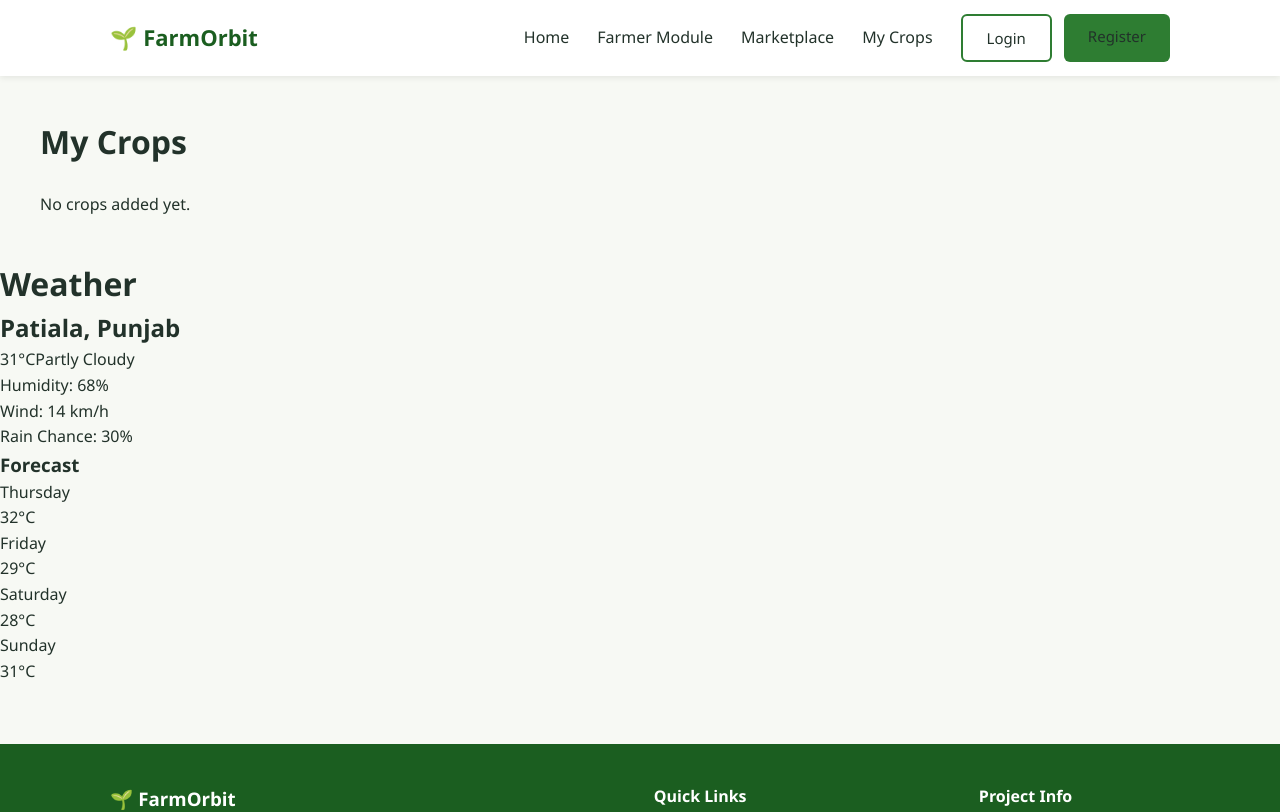
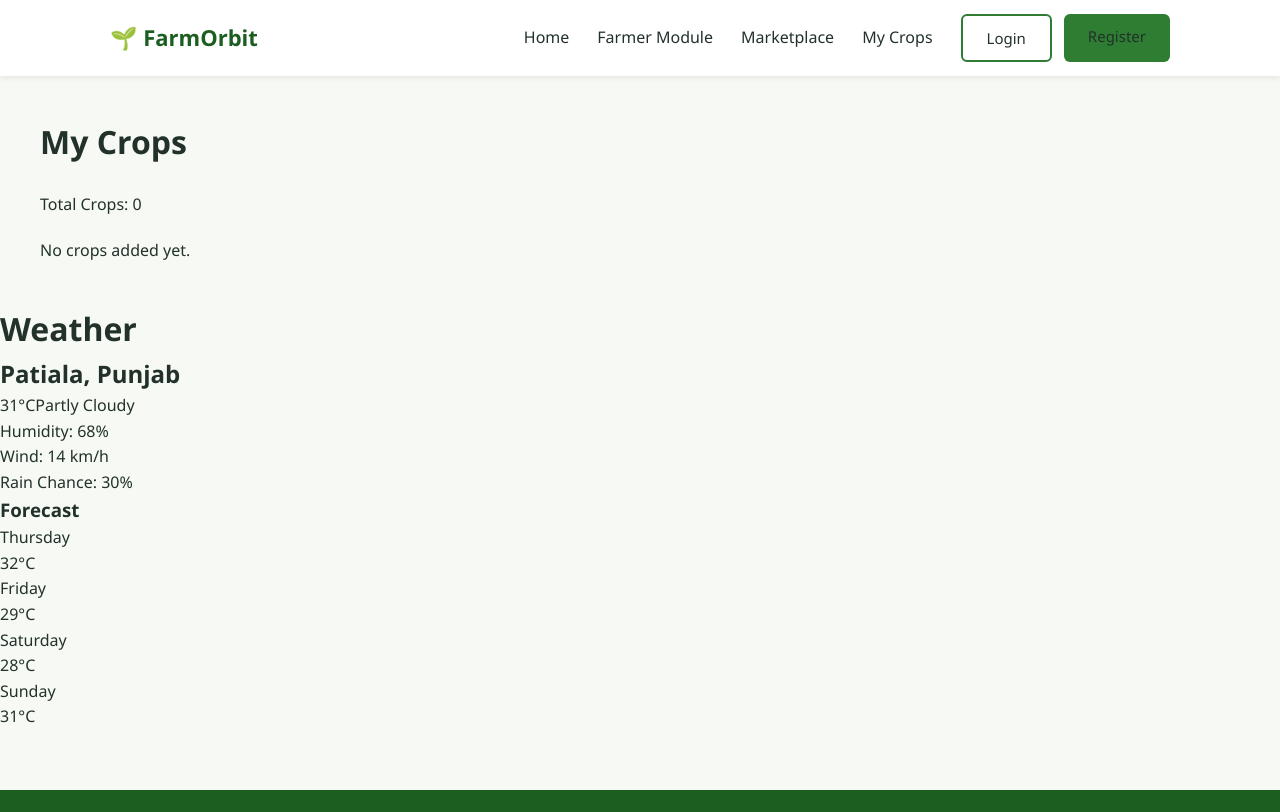
Before and after one commit to kalraananya2007-source/FarmOrbit, a React (Vite) app: page /my-crops in a window 1280 px wide. Shown: the top 812 px of the page. Built offline with nearby package versions, Linux system fonts and the light colour scheme.

Commit message:
Add total crop count

```diff
--- a/src/pages/MyCrop.jsx
+++ b/src/pages/MyCrop.jsx
@@ -12,6 +12,7 @@ function MyCrops() {
   return (
     <div className="my-crops">
       <h1>My Crops</h1>
+      <p>Total Crops: {crops.length}</p>
 
       {crops.length === 0 ? (
         <p className="no-crops">No crops added yet.</p>
```
